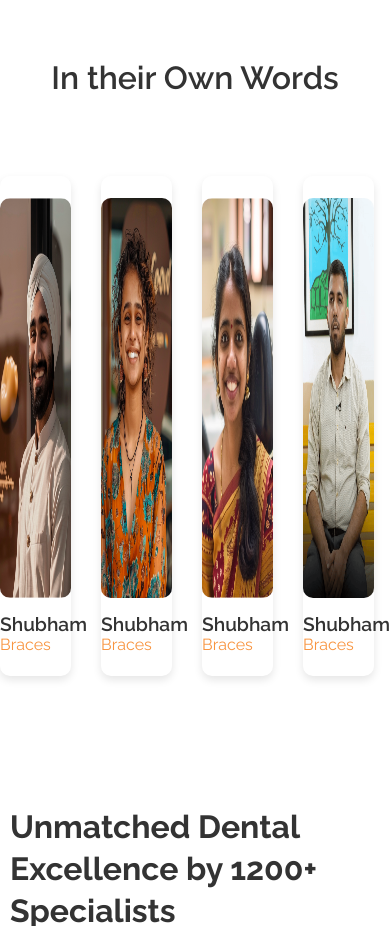
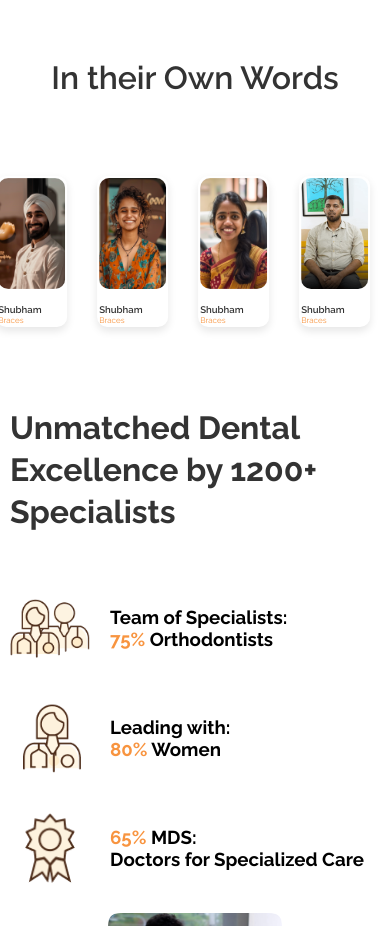
Before and after one commit to domain-Q/Clove-Dental, a website built with Vite: page index.html in a window 390 px wide. Shown: the part 2960-3886 px from the top of the page. Built offline with nearby package versions, Linux system fonts and the light colour scheme; files whose address does not match are found by name.

Commit message:
slider updated

```diff
--- a/main.js
+++ b/main.js
@@ -6,10 +6,10 @@ const swiper = new Swiper('.swiper-container', {
       nextEl: '.swiper-button-next',
       prevEl: '.swiper-button-prev',
     },
-    // autoplay: {
-    //   delay: 5000,
-    //   disableOnInteraction: false,
-    // },
+    autoplay: {
+      delay: 5000,
+      disableOnInteraction: false,
+    },
     breakpoints: {
       640: {
         slidesPerView: 1,
--- a/style.css
+++ b/style.css
@@ -1399,7 +1399,7 @@ footer {
     padding: 20px 15px;
   }
 
-  .clinic-section{
+  .clinic-section {
     gap: 10px;
     padding: 36px 4px;
   }
@@ -1421,10 +1421,9 @@ footer {
     p {
       font-size: 14px;
     }
-    select{
-
-    }
-    button{
+    select {
+    }
+    button {
       padding: 20px 10px;
       font-size: 14px;
     }
@@ -1498,8 +1497,25 @@ footer {
     display: block;
     animation: slideIn 0.3s ease forwards;
   }
-
-
+  .own-word .swiper-slide img {
+    height: auto;
+  }
+  .swiper-container {
+    height: auto;
+    width: 70%;
+    padding: 50px 0 0 0;
+  }
+
+
+  .swiper-slide {
+    padding: 2px;
+    p {
+      font-size: 0.6rem;
+    }
+    span{
+      font-size: 0.5rem;
+    }
+  }
 }
 
 @keyframes slideIn {
```
Lines whose indentation alone changed are shown as unchanged.
